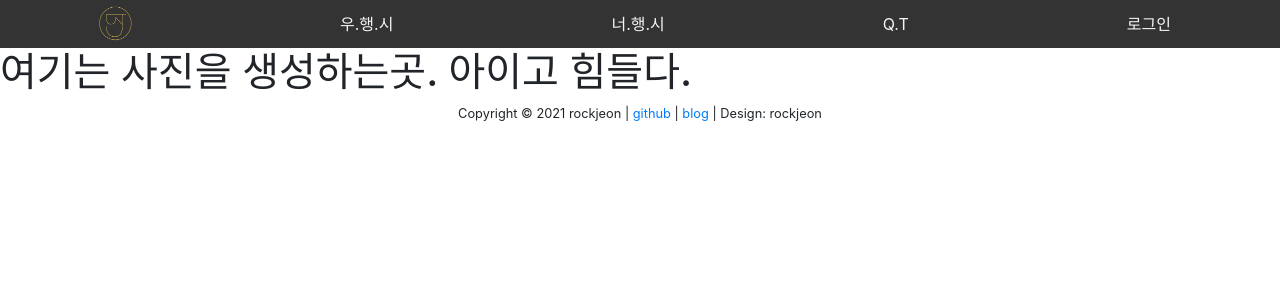
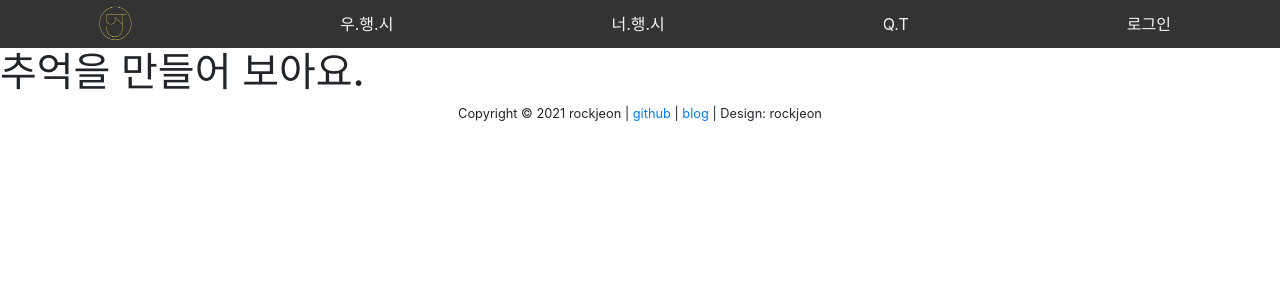
Before and after one commit to rockjeon/introduce, a Django app: page /anytime/create in a window 1280 px wide. Shown: the top 300 px of the page. Run offline with Django 3.2, Linux system fonts and the light colour scheme.

Commit message:
create 설정준비

```diff
--- a/templates/anytime_create.html
+++ b/templates/anytime_create.html
@@ -1,4 +1,4 @@
 {%extends 'base.html'%}
 {%block content%}
-<h1>여기는 사진을 생성하는곳. 아이고 힘들다.</h1>
+<h1>추억을 만들어 보아요.</h1>
 {%endblock%}
```
